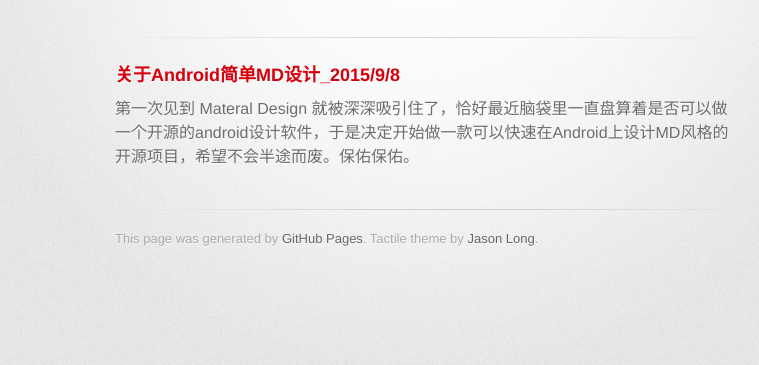
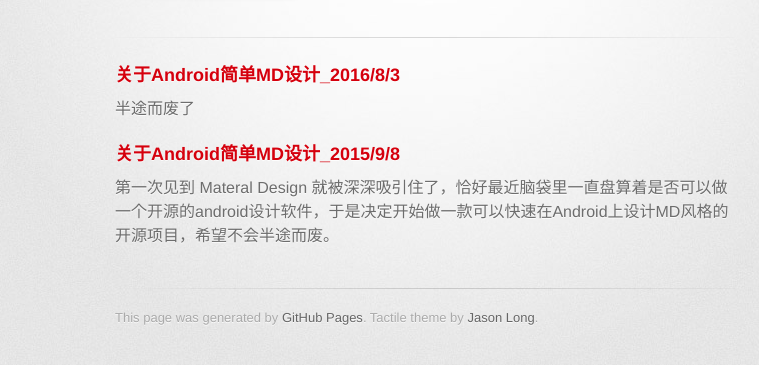
Before and after one commit to Hellobird/MyPage, a plain HTML site: page index.html in a window 1280 px wide. Shown: the part 209-574 px from the top of the page, without its empty margins (215-974 px from the left). Drawn offline with Linux system fonts and the light colour scheme; a web font is replaced by a local one.

Commit message:
更新日志

```diff
--- a/index.html
+++ b/index.html
@@ -27,12 +27,18 @@
         </section>
 
         <hr>
+        <section id="main_content">
+          <h3>
+<a id="关于android简单md设计_201683" class="anchor" href="#%E5%85%B3%E4%BA%8Eandroid%E7%AE%80%E5%8D%95md%E8%AE%BE%E8%AE%A1_201598" aria-hidden="true"><span class="octicon octicon-link"></span></a>关于Android简单MD设计_2016/8/3</h3>
+
+<p>半途而废了</p>
+        </section>
 
         <section id="main_content">
           <h3>
 <a id="关于android简单md设计_201598" class="anchor" href="#%E5%85%B3%E4%BA%8Eandroid%E7%AE%80%E5%8D%95md%E8%AE%BE%E8%AE%A1_201598" aria-hidden="true"><span class="octicon octicon-link"></span></a>关于Android简单MD设计_2015/9/8</h3>
 
-<p>第一次见到 Materal Design 就被深深吸引住了，恰好最近脑袋里一直盘算着是否可以做一个开源的android设计软件，于是决定开始做一款可以快速在Android上设计MD风格的开源项目，希望不会半途而废。保佑保佑。</p>
+<p>第一次见到 Materal Design 就被深深吸引住了，恰好最近脑袋里一直盘算着是否可以做一个开源的android设计软件，于是决定开始做一款可以快速在Android上设计MD风格的开源项目，希望不会半途而废。</p>
         </section>
 
         <footer>
```
